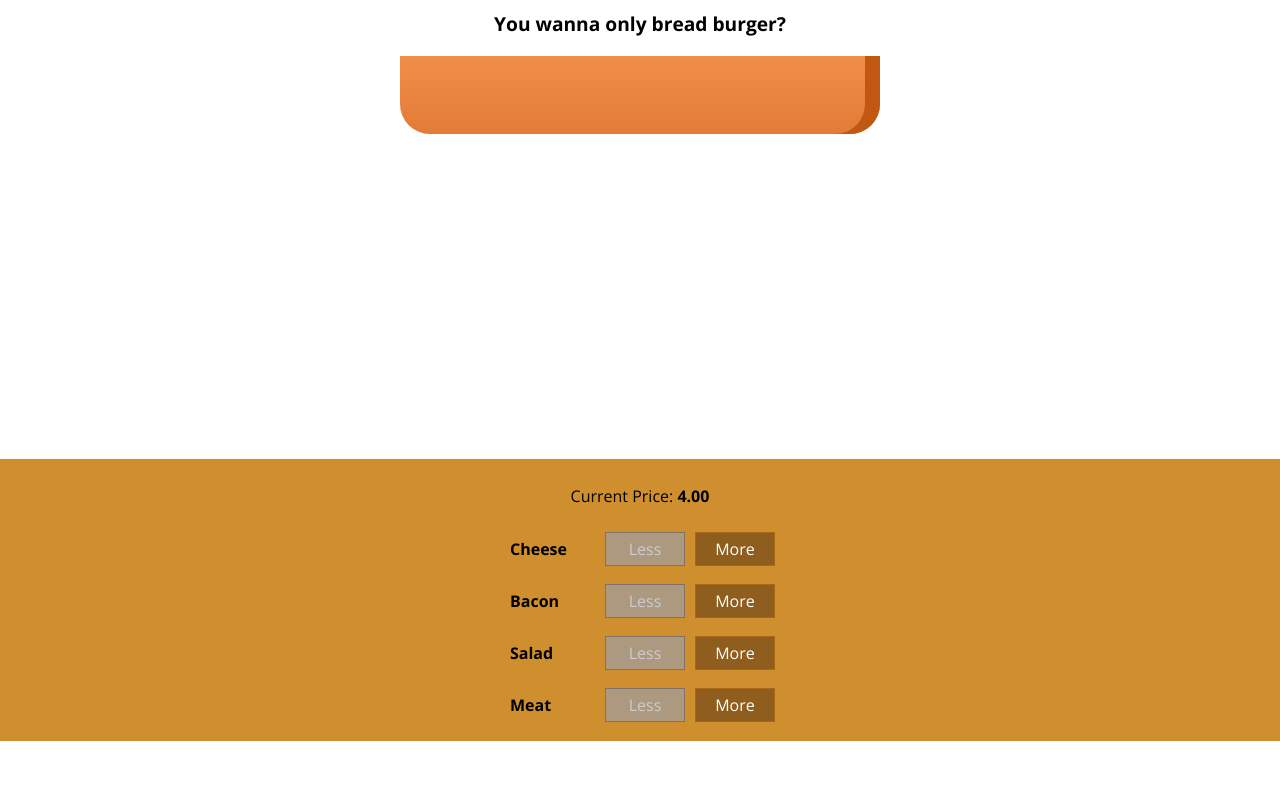
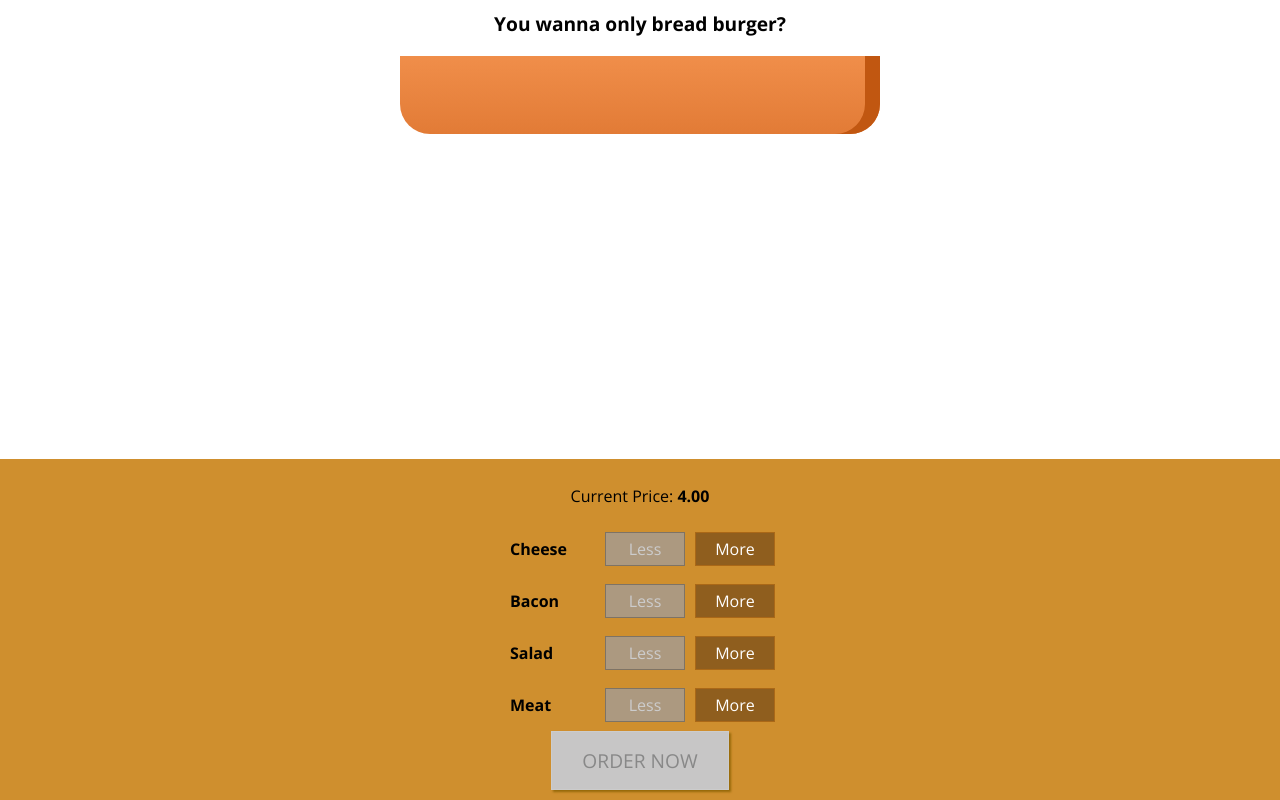
Before and after one commit to littlebobby/my-burger-react-app, a React app: page / in a window 1280 px wide. Shown: the part 179-979 px from the top of the page. Before the commit the page ends 920 px from the top, so only its background shows below. Built offline with nearby package versions, Linux system fonts and the light colour scheme.

Commit message:
disable for the order button

```diff
--- a/src/components/Burger/BurgerIngredients/BuildControls/BuildControls.css
+++ b/src/components/Burger/BurgerIngredients/BuildControls/BuildControls.css
@@ -7,5 +7,46 @@
   box-shadow: 0 2px 1px #ccc;
   margin: auto;
   padding: 10px 0;
+}
 
+
+.OrderButton {
+  background-color: #DAD735;
+  outline: none;
+  cursor: pointer;
+  border: 1px solid #966909;
+  color: #966909;
+  font-family: inherit;
+  font-size: 1.2em;
+  padding: 15px 30px;
+  box-shadow: 2px 2px 2px #966909;
 }
+
+.OrderButton:hover, .OrderButton:active {
+  background-color: #A0DB41;
+  border: 1px solid #966909;
+  color: #966909;
+}
+
+.OrderButton:disabled {
+  background-color: #C7C6C6;
+  cursor: not-allowed;
+  border: 1px solid #ccc;
+  color: #888888;
+}
+
+.OrderButton:not(:disabled) {
+  animation: enable 0.3s linear;
+}
+
+@keyframes enable {
+  0% {
+      transform: scale(1);
+  }
+  60% {
+      transform: scale(1.1);
+  }
+  100% {
+      transform: scale(1);
+  }
+}
--- a/src/components/Burger/BurgerIngredients/BuildControls/BuildControls.js
+++ b/src/components/Burger/BurgerIngredients/BuildControls/BuildControls.js
@@ -25,6 +25,9 @@
           moreClicked={() => props.ingredientAdded(el.type)}
           lessClicked={() => props.ingredientRemoved(el.type)}
           disabled={props.disabled[el.type]}/>)}
+    <button
+      className={classes.OrderButton}
+      disabled={!props.purchasable}>ORDER NOW</button>
     </div>
   )
 }
--- a/src/containers/BurgerBuilder/BurgerBuilder.js
+++ b/src/containers/BurgerBuilder/BurgerBuilder.js
@@ -20,6 +20,14 @@
       meat: 0,
     },
     totalPrice: 4,
+    purchasable: false,
+  }
+
+  updatePurchaseState = (ingredients) => {
+    const result = Object.values(ingredients).reduce((a, b) => a + b, 0)
+    console.log(result)
+    this.setState({purchasable: result > 0 ? true : false})
+    console.log(this.state.purchasable)
   }
 
   addIngredientHandler = (type) => {
@@ -33,6 +41,8 @@
     const priceAddition = INGREDIENT_PRICE[type];
     const newPrice = this.state.totalPrice + priceAddition
     this.setState({ ingredient: updateIngredient, totalPrice: newPrice})
+    // ! pass the updateIngredient, cause if we can this.state.ingredient, it will still be the old state
+    this.updatePurchaseState(updateIngredient)
   }
 
   removeIngredientHandler = (type) => {
@@ -46,6 +56,7 @@
     const priceDeduction = INGREDIENT_PRICE[type];
     const newPrice = this.state.totalPrice - priceDeduction
     this.setState({ ingredient: updateIngredient, totalPrice: newPrice})
+    this.updatePurchaseState(updateIngredient)
   }
 
   render() {
@@ -63,7 +74,8 @@
           ingredientAdded={this.addIngredientHandler}
           ingredientRemoved={this.removeIngredientHandler}
           disabled={disabledInfo}
-          price={this.state.totalPrice} />
+          price={this.state.totalPrice}
+          purchasable={this.state.purchasable} />
       </Aux>
     )
   }
```
